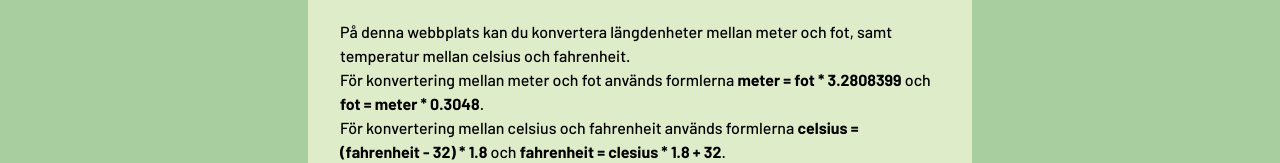
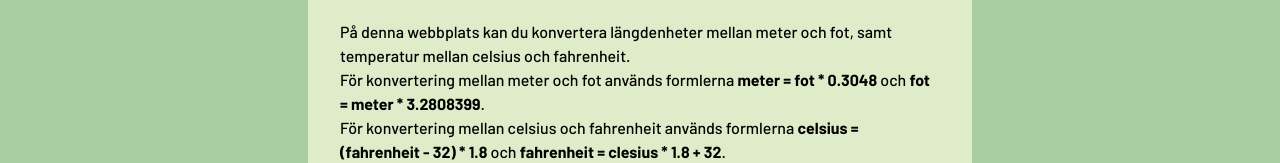
Before and after one commit to EmmaGorling/TypeScript-Moment3, an Angular app: page /home in a window 1280 px wide. Shown: the part 346-509 px from the top of the page. Built offline with nearby package versions, Linux system fonts and the light colour scheme.

Commit message:
Rättat till konverterig mellan meter och fot

```diff
--- a/src/app/home/home.component.html
+++ b/src/app/home/home.component.html
@@ -4,8 +4,8 @@
     <p>
         På denna webbplats kan du konvertera längdenheter mellan meter och fot, samt temperatur mellan celsius och fahrenheit.
         <br>
-        För konvertering mellan meter och fot används formlerna <strong>meter = fot * 3.2808399</strong> och
-        <strong>fot = meter * 0.3048</strong>.
+        För konvertering mellan meter och fot används formlerna <strong>meter = fot * 0.3048</strong> och
+        <strong>fot = meter * 3.2808399</strong>.
         <br>
         För konvertering mellan celsius och fahrenheit används formlerna <strong>celsius = (fahrenheit - 32) * 1.8</strong> och
         <strong>fahrenheit = clesius * 1.8 + 32</strong>.
--- a/src/app/meter/meter.component.ts
+++ b/src/app/meter/meter.component.ts
@@ -18,12 +18,12 @@ export class MeterComponent {
 
   // From meter to foot
   convertMeter():void {
-    this.result = (this.meter * 0.3048).toFixed(2);
+    this.result = (this.meter * 3.2808399).toFixed(2);
     this.foot = parseFloat(this.result);
   }
   // From foot to meter
   convertFoot():void {
-    this.result = (this.foot * 3.2808399).toFixed(2);
+    this.result = (this.foot * 0.3048).toFixed(2);
     this.meter = parseFloat(this.result);
   }
 }
```
